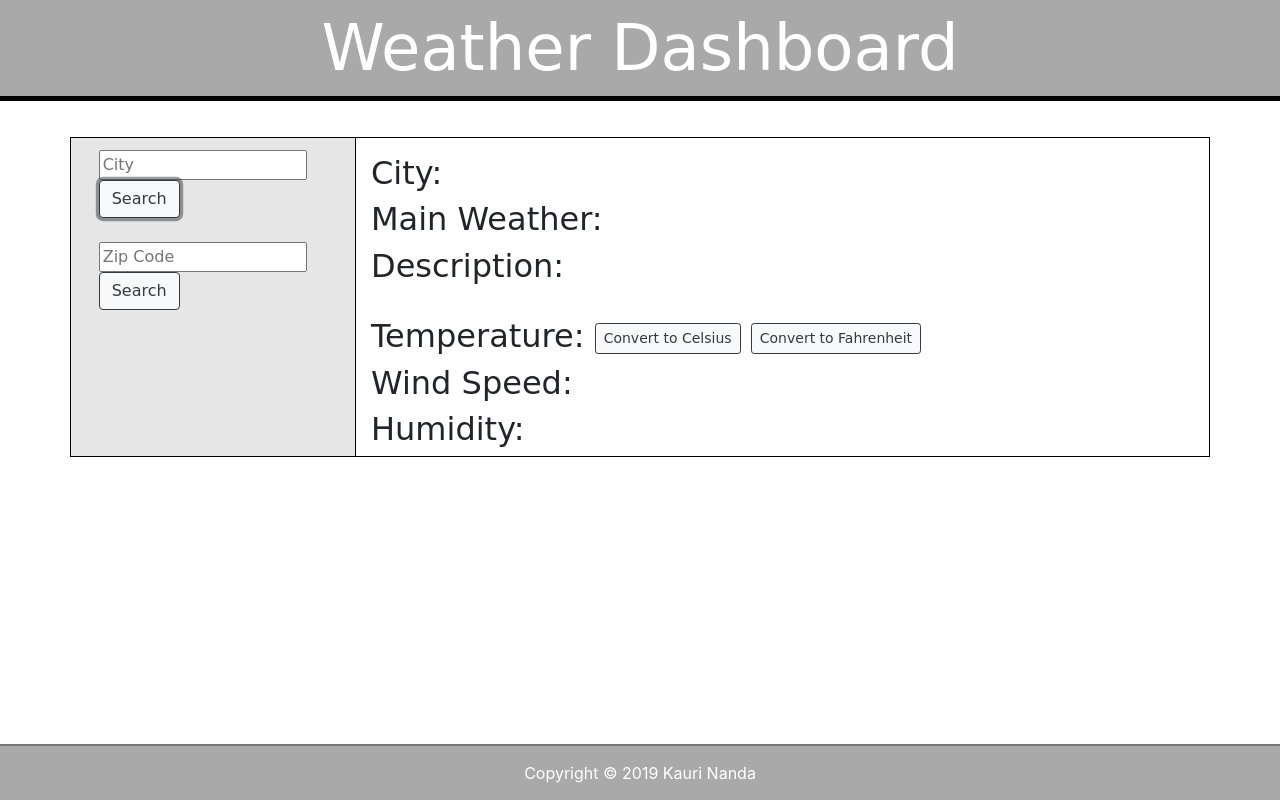
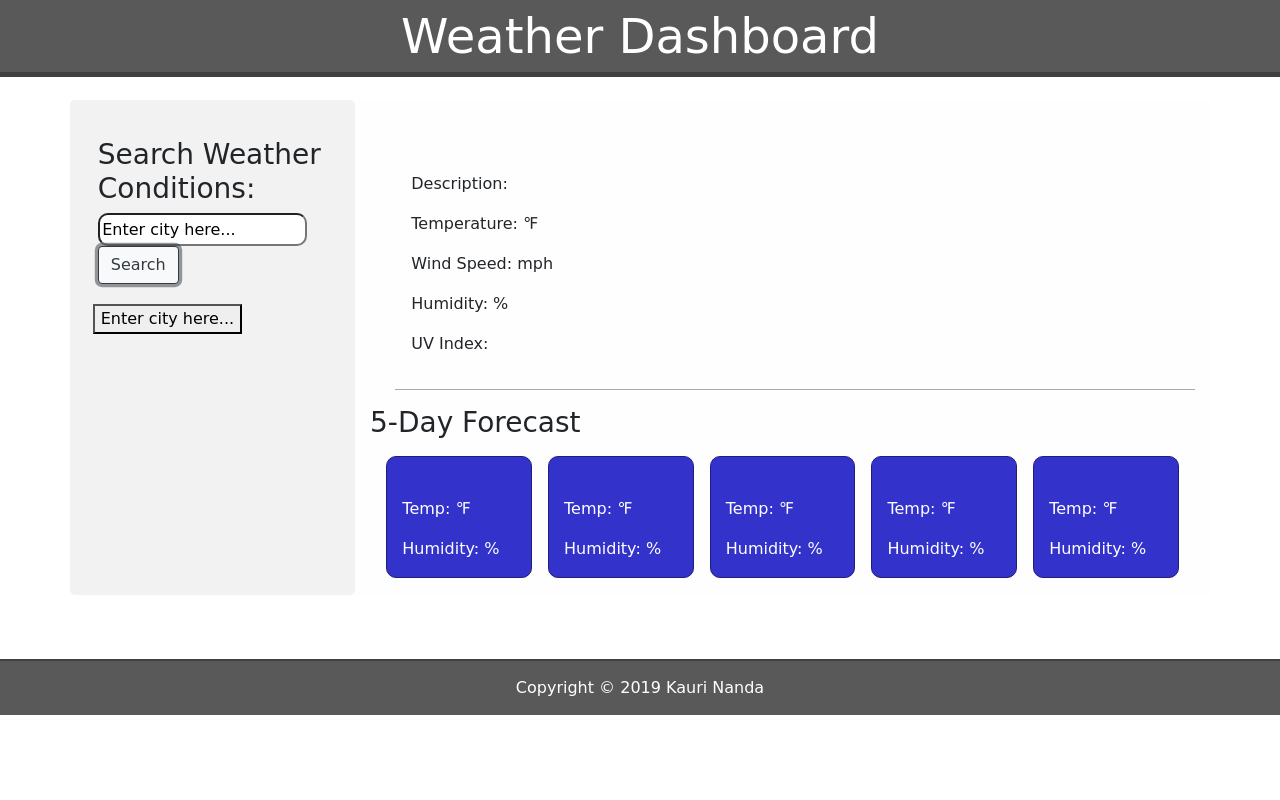
Before and after one commit to KNanda625/WeatherDashboard, a plain HTML site: page index.html in a window 1280 px wide. Both pictures are taken after a click on the button "Search". Drawn offline with nearby package versions, Linux system fonts and the light colour scheme; no server answers; a web font is replaced by a local one.

Commit message:
updated html, css, js

```diff
--- a/index.html
+++ b/index.html
@@ -11,7 +11,7 @@
       href="https://stackpath.bootstrapcdn.com/bootstrap/4.3.1/css/bootstrap.min.css"
       />
       <link href="https://fonts.googleapis.com/css?family=Handlee|Share&display=swap" rel="stylesheet">
-    <title>Document</title>
+    <title>Weather Dashboard</title>
 </head>
 
 <body>
@@ -21,28 +21,65 @@
         <div class="row">
             <div class="col-3" id="nav">
                 <div id="search">
-                    <input type="text" placeholder="City">
-                    <button type="button" class="query_btn btn btn-outline-dark btn-light">Search</button>
-                    <br>
-                    <br>
-                    <input type="text" placeholder="Zip Code">
-                    <button type="button" class="query_btn btn btn-outline-dark btn-light">Search</button>
+                    <h3>Search Weather Conditions:</h3>
+                    <input type="text" placeholder="City" id="search-city" value="Enter city here..." onfocus="if (this.value == 'Enter city here...') {this.value=''}">
+                    <button type="button" class="submit-btn btn btn-outline-dark btn-light" id="search-btn">Search</button>
                     <br>
                 </div>
+
+                <div id="past-searches"></div>
             </div>
+
             <div class="col-9" id="content">
-                <div id="weather-info">
-                    <h2>City: <span id="city"></span></h2>
-                    <h2>Main Weather: <span id="main-weather"></span></h2>
-                    <h2>Description: <span id="description-weather"></span></h2>
-                    <img id="weather-image" src="">
-                    <h2>Temperature: <span id="temperature"></span>
-                        <button class="btn btn-sm btn-outline-dark btn-light" id="convertToCelsius">Convert to Celsius</button>
-                        <button class="btn btn-sm btn-outline-dark btn-light" id="convertToFahrenheit">Convert to Fahrenheit </button>
-                    </h2>
-                    <h2>Wind Speed: <span id="wind-speed"></span></h2>
-                    <h2>Humidity: <span id="humidity"></span></h2>
+
+                    <div id="weather-info">
+                        <h1><span id="city"></span> <img id="weather-image" src=""> </h1>
+                        <p>Description: <span id="description-weather"></span></p>
+                        <p>Temperature: <span id="temperature"></span> &#8457</p>
+                        <p>Wind Speed: <span id="wind-speed"></span> mph</p>
+                        <p>Humidity: <span id="humidity"></span>%</p>
+                        <p>UV Index: <span id="uv-index"></span></p>
+                    </div>
+
+                <h3>5-Day Forecast</h3>
+
+                <div class="row row-cols-5" id="forecast">
+                    <div class="col" id="day1">
+                        <p><img id="weather-image1" src=""></p>
+                        <p>Temp: <span id="temperature1"></span> &#8457</p>
+                        <p>Humidity: <span id="humidity1"></span>%</p>
+                    </div>
+
+                    <div class="col" id="day2">
+                        <p><img id="weather-image2" src=""></p>
+                        <p>Temp: <span id="temperature2"></span> &#8457</p>
+                        <p>Humidity: <span id="humidity2"></span>%</p>
+
+                    </div>
+
+                    <div class="col" id="day3">
+                        <p><img id="weather-image3" src=""></p>
+                        <p>Temp: <span id="temperature3"></span> &#8457</p>
+                        <p>Humidity: <span id="humidity3"></span>%</p>
+
+                    </div>
+
+                    <div class="col" id="day4">
+                        <p><img id="weather-image4" src=""></p>
+                        <p>Temp: <span id="temperature4"></span> &#8457</p>
+                        <p>Humidity: <span id="humidity4"></span>%</p>
+
+                    </div>
+
+                    <div class="col" id="day5">
+                        <p><img id="weather-image5" src=""></p>
+                        <p>Temp: <span id="temperature5"></span> &#8457</p>
+                        <p>Humidity: <span id="humidity5"></span>%</p>
+
+                    </div>
                 </div>
+
+
             </div>
 
           </div>
--- a/script.js
+++ b/script.js
@@ -1,54 +1,99 @@
 $(document).ready(function() {
-    // Need to get App ID from the app site - specific to the API
+    // App ID
         var appID = "287096fa33e316cb532fd655415c2d59";
 
-        // $("#convertToCelsius").hide();
-        // $("#convertToFahrenheit").hide();
+        $(".submit-btn").click(function(){
 
-        $(".query_btn").click(function(){
-
-            var query_param = $(this).prev().val();
+            var cityName = $(this).prev().val();
 
             if ($(this).prev().attr("placeholder") == "City") {
-            var weather = "http://api.openweathermap.org/data/2.5/weather?q=" + query_param + "&APPID=" + appID
-                                +"&units=imperial";
-            } else if ($(this).prev().attr("placeholder") == "Zip Code") {
-                var weather = "http://api.openweathermap.org/data/2.5/weather?zip=" + query_param + "&APPID=" + appID
-                + "&units=imperial";
+
+                var weather = "http://api.openweathermap.org/data/2.5/forecast?q=" + cityName + "&APPID=" + appID
+                    +"&units=imperial";
             }
 
             $.getJSON(weather,function(json){
-                $("#city").html(json.name);
-                $("#main-weather").html(json.weather[0].main);
-                $("#description-weather").html(json.weather[0].description);
-                $("#weather-image").attr("src", "http://openweathermap.org/img/w/" + json.weather[0].icon + ".png");
-                $("#temperature").html(json.main.temp);
-                $("#wind-speed").html(json.wind.speed);
-                $("#humidity").html(json.main.humidity);
-                $("#convertToCelsius").show();
+                $("#city").html(json.city.name);
+                $("#description-weather").html(json.list[0].weather[0].description);
+                $("#weather-image").attr("src", "http://openweathermap.org/img/w/" + json.list[0].weather[0].icon + ".png");
+                $("#temperature").html(json.list[0].main.temp);
+                $("#wind-speed").html(json.list[0].wind.speed);
+                $("#humidity").html(json.list[0].main.humidity);
+                // $("#uv-index").html(json.)
+
+                // Day 1
+                $("#weather-image1").attr("src", "http://openweathermap.org/img/w/" + json.list[8].weather[0].icon + ".png");
+                $("#temperature1").html(json.list[8].main.temp);
+                $("#humidity1").html(json.list[8].main.humidity);
+
+                // Day 2
+                $("#weather-image2").attr("src", "http://openweathermap.org/img/w/" + json.list[16].weather[0].icon + ".png");
+                $("#temperature2").html(json.list[16].main.temp);
+                $("#humidity2").html(json.list[16].main.humidity);
+
+                // Day 3
+                $("#weather-image3").attr("src", "http://openweathermap.org/img/w/" + json.list[24].weather[0].icon + ".png");
+                $("#temperature3").html(json.list[24].main.temp);
+                $("#humidity3").html(json.list[24].main.humidity);
+
+                // Day 4
+                $("#weather-image4").attr("src", "http://openweathermap.org/img/w/" + json.list[32].weather[0].icon + ".png");
+                $("#temperature4").html(json.list[32].main.temp);
+                $("#humidity4").html(json.list[32].main.humidity);
+
+                // Day 5
+                $("#weather-image5").attr("src", "http://openweathermap.org/img/w/" + json.list[39].weather[0].icon + ".png");
+                $("#temperature5").html(json.list[39].main.temp);
+                $("#humidity5").html(json.list[39].main.humidity);
             });
         });
 
-        // Optional Code for temperature conversion
-        var fahrenheit = true;
 
-        $("#convertToCelsius").click(function() {
+        // Adding previous searches to div
+        var citySearches = [];
 
-            if (fahrenheit) {
-                $("#temperature").text( ((($("#temperature").text() - 32) * 5) / 9).toFixed(2) );
+        function renderButtons() {
+
+            // Delete buttons before adding new ones
+            $("#past-searches").empty();
+
+            // Loop through array of cities
+            for (var i = 0; i < citySearches.length; i++) {
+
+                // Dynamically generate buttons for each city in array
+                var a = $("<button>");
+                // Add class "cities" to button
+                a.addClass("cities");
+                // Adding data attribute
+                a.attr("data-name", citySearches[i]);
+                // Provide initial button text
+                a.text(citySearches[i]);
+                // Add buttons to past searches div
+                $("#past-searches").append(a);
             }
-            fahrenheit = false;
-            $("#convertToCelsius").hide();
-            $("#convertToFahrenheit").show();
+        }
+
+        // This function handles events where one button is clicked
+        $("#search-btn").on("click", function(event) {
+            event.preventDefault();
+
+            // Grabs input from text box
+            var cityInput = $("#search-city").val().trim();
+
+            // Adding city from input into array
+            citySearches.push(cityInput);
+            console.log(citySearches);
+
+            // Call renderButtons function
+            renderButtons();
         });
 
-        $("#convertToFahrenheit").click(function() {
+        // Function for displaying weather info...Can't figure out how to get it to work
+        // $(document).on("click", ".cities",  ;
 
-            if (fahrenheit == false) {
-                $("#temperature").text( (($("#temperature").text() * (9/5)) + 32).toFixed(2) );
-            }
-            fahrenheit = true;
-            $("#convertToFahrenheit").hide();
-            $("#convertToCelsius").show();
-        });
-    }); //ready
+        // renderButtons();
+
+
+
+
+});
--- a/style.css
+++ b/style.css
@@ -1,65 +1,91 @@
-body {
-    background-color: ;
+
+
+header {
+    background-color: #595959;
+    color: white;
+    font-family: 'Share', cursive;
+    font-size: 300%;
+    text-align: center;
+    border-bottom: 5px solid #404040;
 }
 
-header {
-    background-color: darkgray;
-    color: white;
-    font-family: 'Share', cursive;
-    font-size: 400%;
-    /* font-weight: bold; */
-    text-align: center;
-    border-bottom: 5px solid black;
-    margin-bottom: 1%;
+ .container {
+   width: auto;
+   height: auto;
+   margin-bottom: 5%;
+   background-color: transparent;
 }
 
- /* .container {
-    width: 100%;
-    height: 400px;
-    background-color: slategray;
-    border: 1px solid black;
-    margin-bottom: 10%;
-}  */
-
 #nav {
-    background-color: #e6e6e6;
+    background-color: #f2f2f2;
     font-family: 'Share', cursive;
-    border-top: 1px solid black;
-    border-bottom: 1px solid black;
-    border-left: 1px solid black;
     height: auto;
     width: auto;
     margin-top: 2%;
-    margin-right: 0%;
+    border-radius: 5px;
 }
 
 #search {
     margin-left: 5%;
-    margin-top: 5%;
+    margin-top: 15%;
+    margin-bottom: 5%;
+}
+
+input {
+    border-radius: 10px;
+    padding: 1%;
+}
+
+#past-searches {
+    width: auto;
+    height: 80%;
+    background-color: transparent;
+    padding: 3%;
 }
 
 #content {
-    background-color: transparent;
+    background-color:  #fffefe;
     font-family: 'Share', cursive;
-    border: 1px solid black;
+    border-radius: 5px;
     height: auto;
     width: auto;
     margin-top: 2%;
 }
 
 #weather-info {
-    margin-top: 2%;
+    margin-bottom: 2%;
+    margin-left: 3%;
+    padding: 2%;
+    width: auto;
+    height: auto;
+    background-color: transparent;
+    border-bottom: 1px solid rgb(173, 169, 169);
 }
 
+#forecast {
+    background-color: transparent;
+    margin: 1%;
+    height: auto;
+    width: auto;
+}
+
+.col {
+    border: 1px solid #1f1f7a;
+    border-radius: 10px;
+    margin: 1%;
+    background-color: #3333cc;
+    color: white;
+}
 
 #footer {
     clear: both;
     padding: 15px;
-    background-color: darkgray;
+    background-color: #595959;
     color: white;
     text-align: center;
-    border-top: 2px solid #777777;
-    position: fixed;
+    font-family: 'Share', cursive;
+    border-top: 2px solid #404040;
+    /* position: fixed; */
     left: 0;
     bottom: 0;
     width: 100%;
```
Also changed, not shown: 1 other file.
